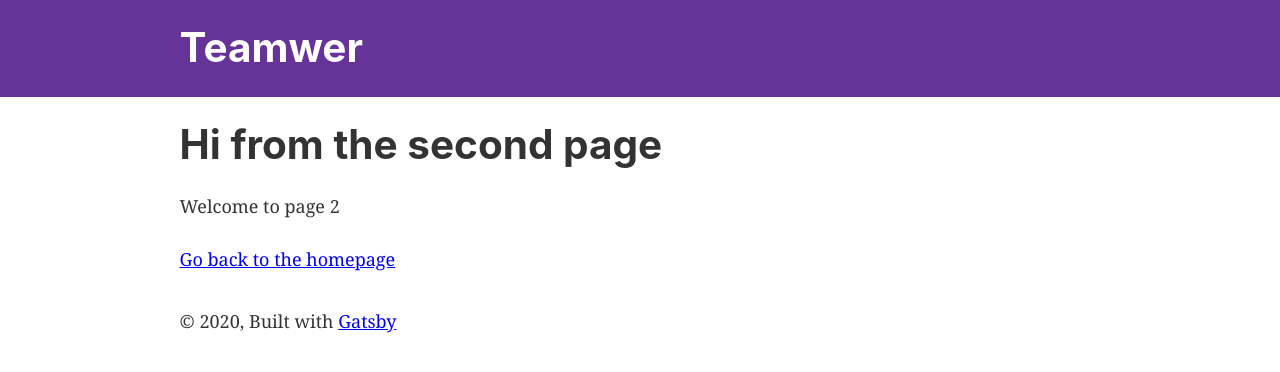
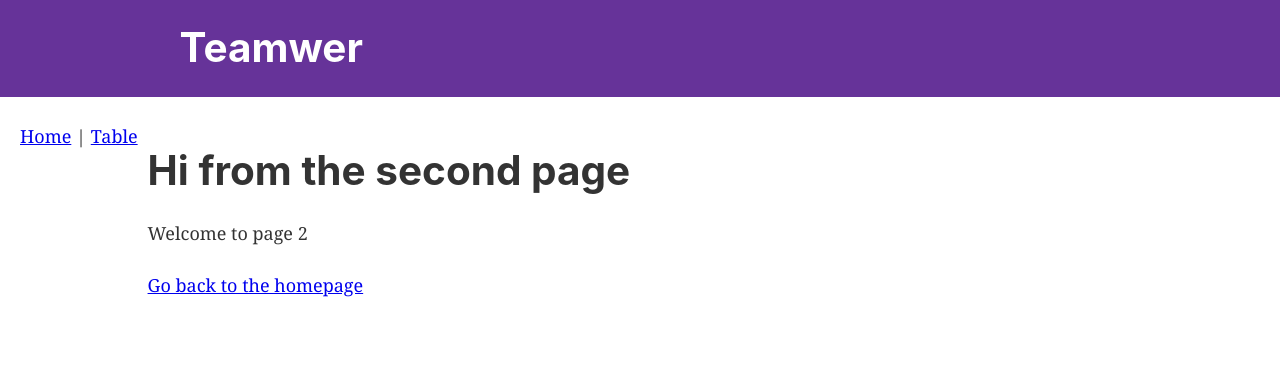
Before and after one commit to luca1388/teamwer, a Gatsby site: page /page-2 in a window 1280 px wide. Built offline with nearby package versions, Linux system fonts and the light colour scheme; Gatsby itself is replaced by a stand-in of ours.

Commit message:
Created Toolbar component with navigation links

```diff
--- /dev/null
+++ b/src/components/Toolbar/Toolbar.css
@@ -0,0 +1,3 @@
+.toolbar {
+    padding: 0 0 0 20px;
+}
--- /dev/null
+++ b/src/components/Toolbar/Toolbar.tsx
@@ -0,0 +1,23 @@
+import { Link } from "gatsby";
+import React from "react";
+
+import "./Toolbar.css";
+
+interface ToolbarProps {
+  links: [
+    {
+      to: string
+      label: string
+    }
+  ]
+}
+
+const Toolbar: React.FC<ToolbarProps> = ({ links }) => (
+  <div className="toolbar">
+    {links.map((link, index) => (
+      <><Link to={link.to}>{link.label}</Link> {index !== (links.length - 1) && "|"} </>
+    ))}
+  </div>
+)
+
+export default Toolbar;
--- a/src/components/layout.js
+++ b/src/components/layout.js
@@ -11,6 +11,7 @@ import { useStaticQuery, graphql } from "gatsby"
 
 import Header from "./header"
 import "./layout.css"
+import Toolbar from "./Toolbar/Toolbar"
 
 const Layout = ({ children }) => {
   const data = useStaticQuery(graphql`
@@ -26,21 +27,29 @@ const Layout = ({ children }) => {
   return (
     <>
       <Header siteTitle={data.site.siteMetadata?.title || `Title`} />
+      <Toolbar
+        links={[
+          { to: "/", label: "Home" },
+          { to: "/table", label: "Table"},
+        ]}
+      />
       <div
         style={{
           margin: `0 auto`,
-          maxWidth: 960,
+          width: "80%",
           padding: `0 1.0875rem 1.45rem`,
         }}
       >
         <main>{children}</main>
-        <footer style={{
-          marginTop: `2rem`
-        }}>
+        {/* <footer
+          style={{
+            marginTop: `2rem`,
+          }}
+        >
           © {new Date().getFullYear()}, Built with
           {` `}
           <a href="https://www.gatsbyjs.com">Gatsby</a>
-        </footer>
+        </footer> */}
       </div>
     </>
   )
```
